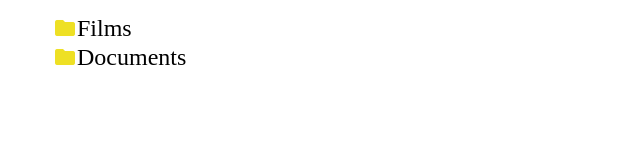
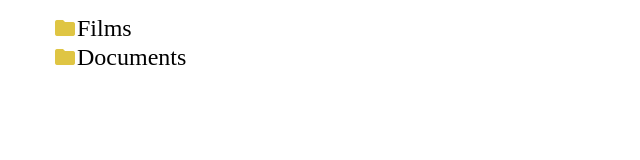
Before and after one commit to TamaraKovalchuk/front-end-lab-8, a plain HTML site: page homework_11/index.html in a window 1280 px wide. Shown: the top 160 px of the page, 0-640 px from the left. Drawn offline with Linux system fonts and the light colour scheme.

Commit message:
homework_11

```diff
--- a/homework_11/app.js
+++ b/homework_11/app.js
@@ -1,61 +1,68 @@
 var rootNode = document.getElementById("root");
 
-var master = document.createElement("ul");
-rootNode.appendChild(master);
+function treeView(rootEl, structure, show) {
+	if (Array.isArray(structure)) {
+		var ul = document.createElement("ul");
 
-function createTree(el, parent) {
-  for (var i = 0; i < el.length; i++) {
-    var ul = document.createElement("ul");
+		if (!show) {
+			ul.style.display = "none";
+		}
+		rootEl.appendChild(ul);
+
+		for (var i = 0; i < structure.length; i++) {
 			var li = document.createElement("li");
-    var p = document.createElement("p");
-    var img = document.createElement("i");
-    img.className = "material-icons";
+			ul.appendChild(li);
+			var div = document.createElement("div");
+			div.setAttribute("class", "context");
+			li.appendChild(div);
 
-    if (el[i].folder) {
-      img.innerHTML = "folder";
+			if (structure[i].folder) {
+				div.addEventListener("click", switchView);
+				addImg(div, "folder", "folder");
+				addText(div, structure[i].title);
+
+				if (structure[i].children) {
+					treeView(li, structure[i].children, false);
 				} else {
-      img.innerHTML = "insert_drive_file";
-      p.className = "file";
+					var empty = document.createElement("div");
+					empty.setAttribute("class", "empty");
+					li.appendChild(empty);
+					empty.innerHTML = "Folder is empty";
+					empty.style.display = "none";
 				}
-
-    var span = document.createElement("span");
-    span.innerHTML = el[i].title;
-    p.appendChild(img);
-    p.appendChild(span);
-    li.appendChild(p);
-    parent.appendChild(li);
-    p.addEventListener("click", toggle);
-
-    if (el[i].children) {
-      li.appendChild(ul);
-      if (el[i].folder) {
-        img.innerHTML = "folder";
 			} else {
-        img.innerHTML = "insert_drive_file";
-      }
-
-      ul.style.display = "none";
-      createTree(el[i].children, ul);
-    } else if (el[i].folder && !el[i].children) {
-      parent.appendChild(ul);
-
-      var liEmpty = document.createElement("li");
-      liEmpty.innerHTML = "Folder is empty";
-      li.appendChild(liEmpty);
-      liEmpty.style.display = "none";
+				addImg(div, "insert_drive_file", "file");
+				addText(div, structure[i].title);
 			}
 		}
 	}
-function toggle(e) {
-  if (this.nextElementSibling.style.display === "none") {
-    this.nextElementSibling.style.display = "block";
-    this.children[0].innerHTML = "folder_open";
+}
+
+function addImg(parentNode, imgId, className) {
+	var img = document.createElement("i");
+	img.setAttribute("class", "material-icons " + className);
+	img.innerHTML = imgId;
+	parentNode.appendChild(img);
+}
+
+function addText(parentNode, content) {
+	var text = document.createElement("span");
+	text.innerHTML = content;
+	parentNode.appendChild(text);
+}
+
+function switchView(event) {
+	var cld = this.nextSibling;
+	if (cld.style.display === "none") {
+		cld.style.display = "block";
+		this.childNodes[0].innerHTML = "folder_open";
 	} else {
-    this.nextElementSibling.style.display = "none";
-    this.children[0].innerHTML = "folder";
+		cld.style.display = "none";
+		this.childNodes[0].innerHTML = "folder";
 	}
 }
 
-createTree(structure, master);
+var div = document.createElement("div");
+treeView(div, structure, true);
 
-rootNode.appendChild(master);
+rootNode.appendChild(div);
--- a/homework_11/styles.css
+++ b/homework_11/styles.css
@@ -1,18 +1,31 @@
 li {
-  list-style: none;
+	list-style: none;
 }
-i {
-  color: #eee024;
+
+.folder {
+	color: #DFC543;
 }
-.file i {
-  color: rgb(207, 207, 207);
+
+.file{
+	color: #A4A4A4;
 }
-p {
-  font-size: 24px;
-  line-height: 24px;
-  display: flex;
-  margin: 5px;
+.context {
+	font-size: 24px;
+	line-height: 24px;
+	display: flex;
+	margin: 5px;
 }
-p:hover {
-  background-color: rgb(240, 240, 240);
+
+.empty {
+	font-style: italic;
+	font-size: 24px;
 }
+
+div,
+div ul {
+	width: 100%;
+}
+
+.context:hover {
+	background-color: #DED9D9;
+}
```
Lines whose indentation alone changed are shown as unchanged.
